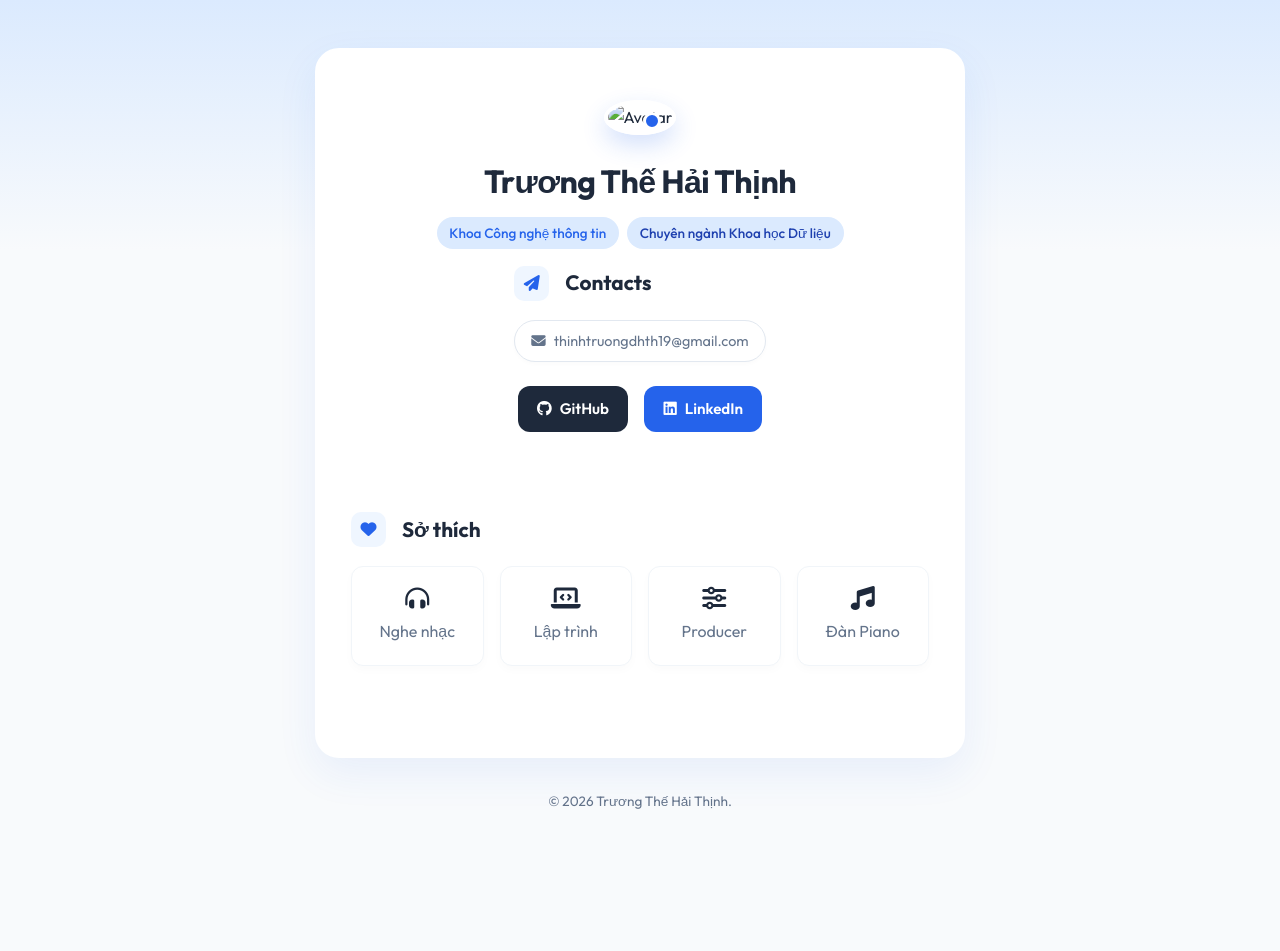
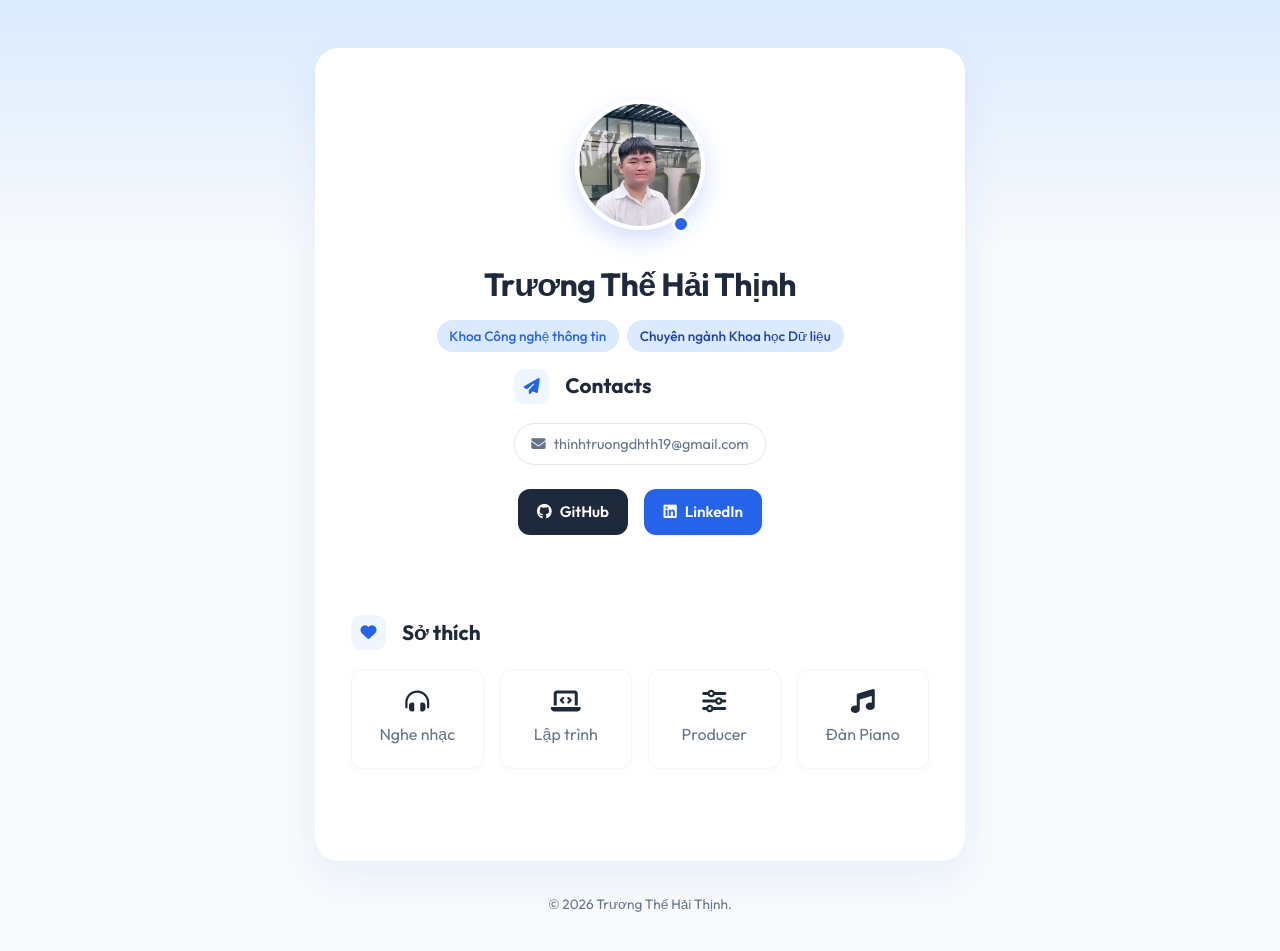
Before and after one commit to TruongTheHaiThinh/truongthehaithinh.github.io, a plain HTML site: page index.html in a window 1280 px wide. Before the commit the page ends 893 px from the top, so only its background shows below. Drawn offline with Linux system fonts and the light colour scheme.

Commit message:
Update index.html

```diff
--- a/index.html
+++ b/index.html
@@ -14,7 +14,7 @@
     <div class="container">
         <header class="profile-header">
             <div class="avatar-wrapper">
-                <img src="\img\avatar.png" alt="Avatar" class="avatar" id="avatar">
+                <img src="avatar.png" alt="Avatar" class="avatar" id="avatar">
                 <div class="status-dot"></div>
             </div>
 
```
